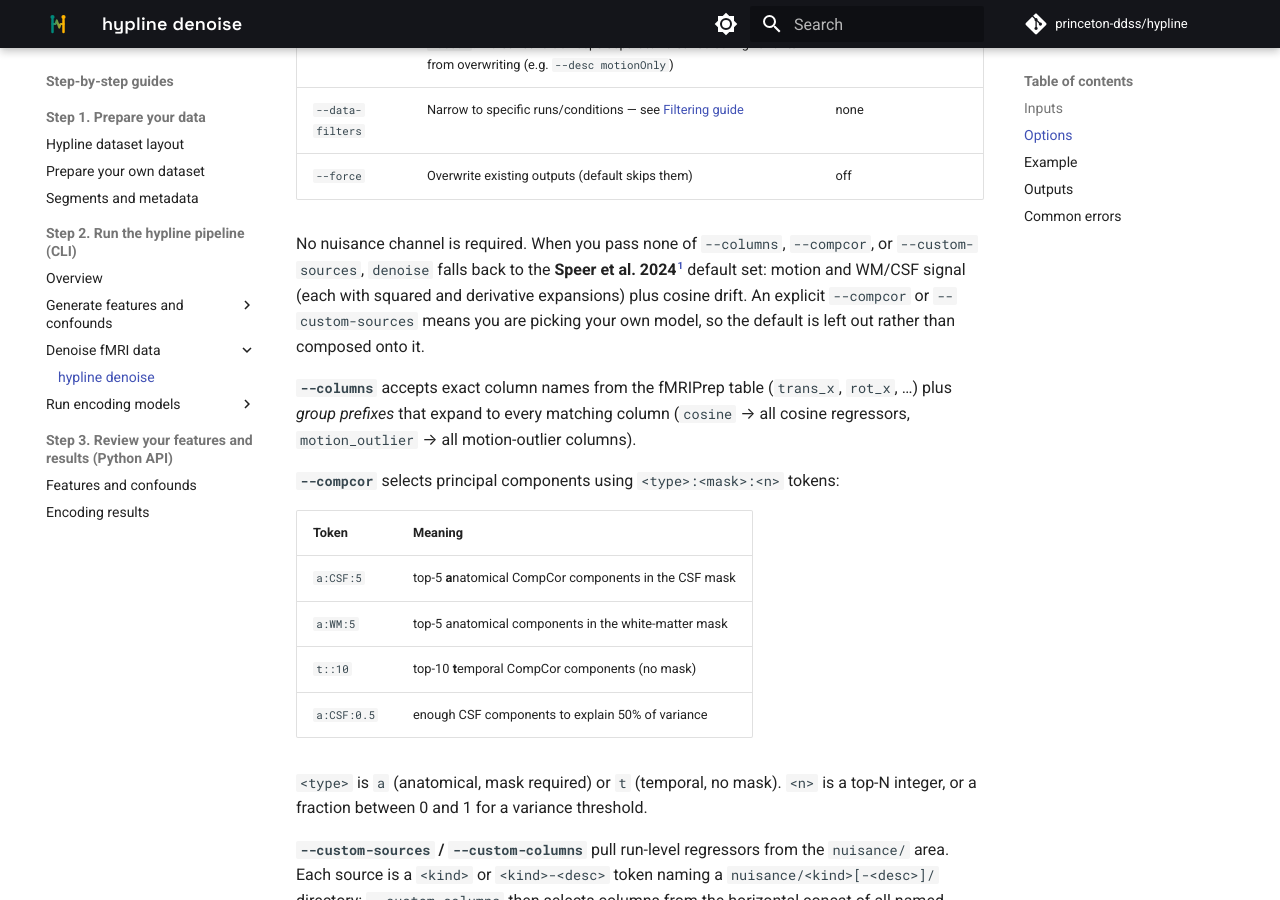
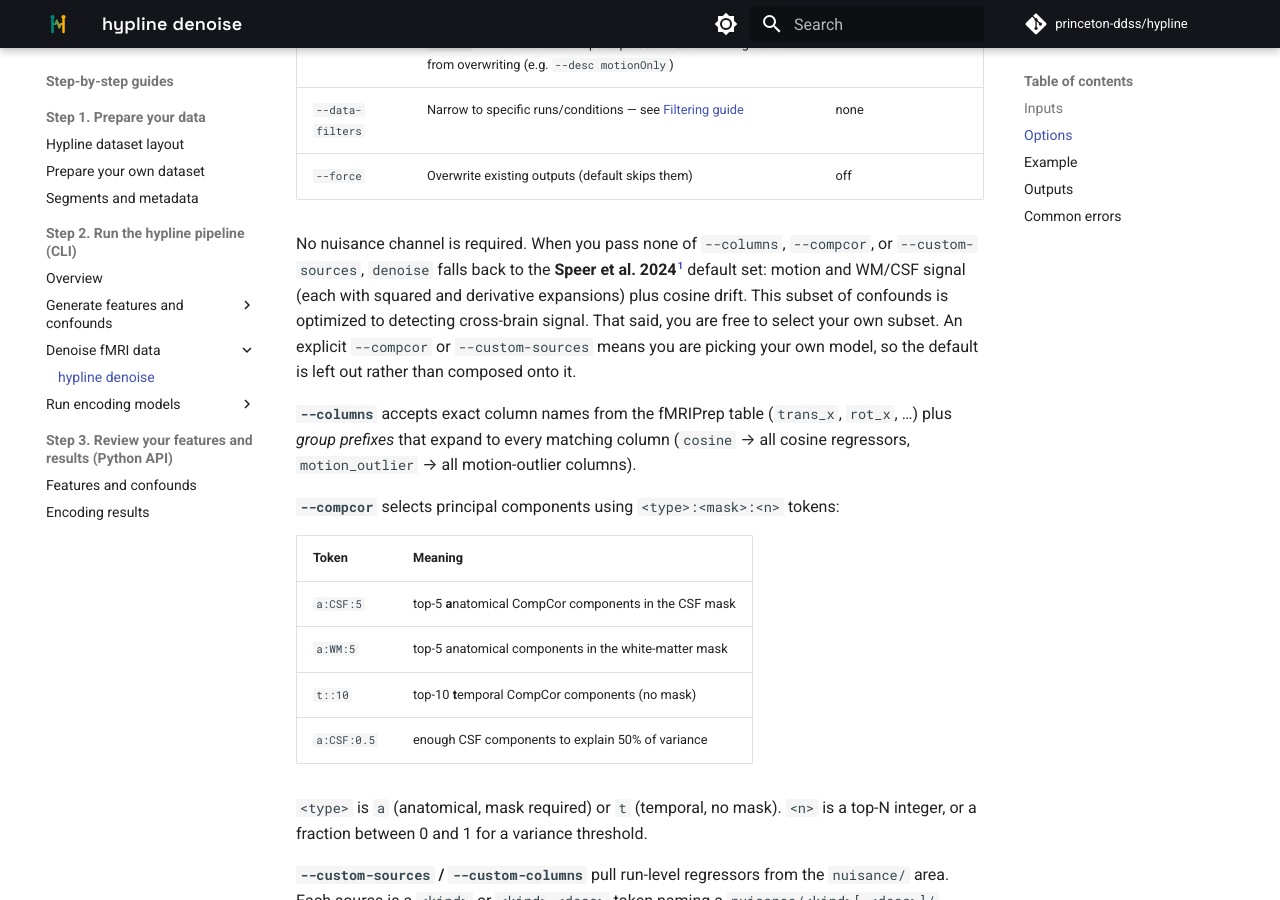
Before and after one commit to princeton-ddss/hypline, an MkDocs documentation site: the page built from docs/mkdocs/step-by-step/denoise.md, in a window 1280 px wide and 900 px high, scrolled down 1521 px. Built offline with MkDocs 1.6.1 and Material for MkDocs 9.7.7, drawn with Linux system fonts in a browser that asks for light colours; comment, search, counter and statistics services are not loaded; the version menu is left out.

Commit message:
Update denoise.md for clarity on confound selection
Clarified the explanation of default confounds in denoise.

```diff
--- a/docs/mkdocs/step-by-step/denoise.md
+++ b/docs/mkdocs/step-by-step/denoise.md
@@ -57,7 +57,7 @@ Nuisance regressors come from two channels, stacked into one regressor matrix:
 No nuisance channel is required. When you pass none of `--columns`, `--compcor`,
 or `--custom-sources`, `denoise` falls back to the **Speer et al. 2024[^speer]** default
 set: motion and WM/CSF signal (each with squared and derivative expansions) plus
-cosine drift. An explicit `--compcor` or `--custom-sources` means you are picking
+cosine drift. This subset of confounds is optimized to detecting cross-brain signal. That said, you are free to select your own subset. An explicit `--compcor` or `--custom-sources` means you are picking
 your own model, so the default is left out rather than composed onto it.
 
 [^speer]: Speer, S. P., Mwilambwe-Tshilobo, L., Tsoi, L., Burns, S. M., Falk, E. B., & Tamir, D. I. (2024). Hyperscanning shows friends explore and strangers converge in conversation. *Nature Communications*, *15*(1), 7781.
```
